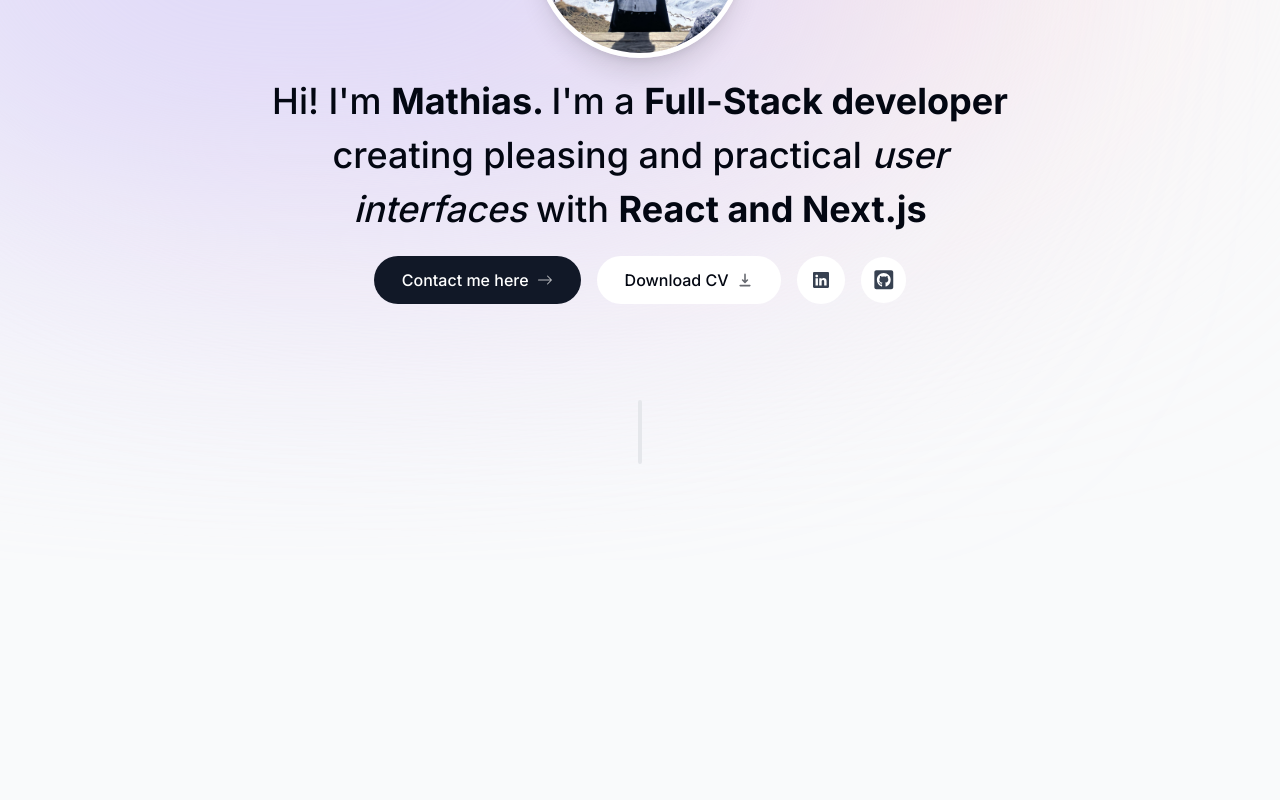
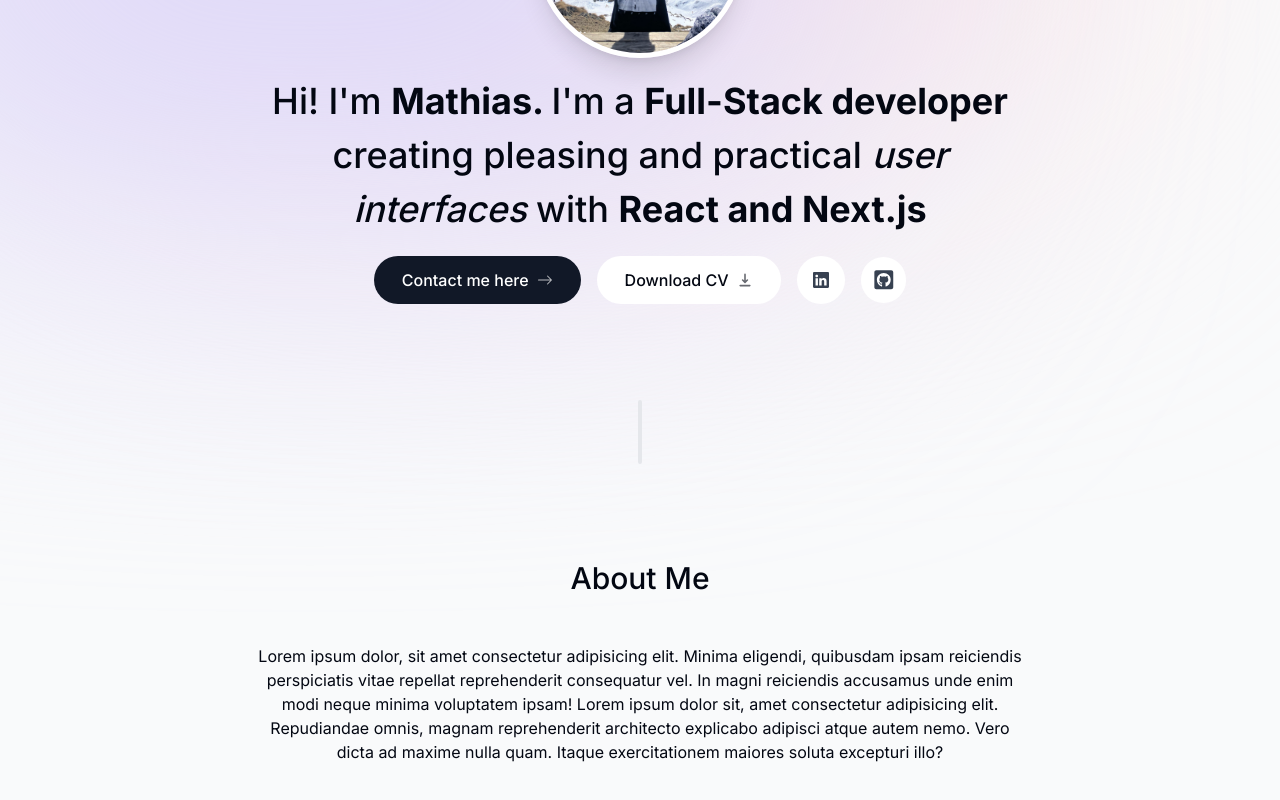
Before and after one commit to MScheltjens/portfolio, a Next.js app: page / in a window 1280 px wide. Shown: the part 294-1094 px from the top of the page. Before the commit the page ends 854 px from the top, so only its background shows below. Built offline with nearby package versions, Linux system fonts and the light colour scheme.

Commit message:
about added

```diff
--- a/app/page.tsx
+++ b/app/page.tsx
@@ -1,11 +1,11 @@
-import { Intro } from '@/components';
-import { SectionDivider } from '@/components';
+import { About, Intro, SectionDivider } from '@/components';
 
 export default function Home() {
   return (
     <main className="flex flex-col items-center px-4">
       <Intro />
       <SectionDivider />
+      <About />
     </main>
   );
 }
--- /dev/null
+++ b/components/about.tsx
@@ -0,0 +1,14 @@
+'use client';
+
+import { motion } from 'framer-motion';
+import { SectionHeading } from './section-heading';
+
+export const About = () => (
+  <motion.section className="mb-28 text-center max-w-[48rem]" initial={{ opacity: 0, y: 100 }} animate={{ opacity: 1, y: 0 }} transition={{ delay: 0.5 }}>
+    <SectionHeading>About me</SectionHeading>
+    <p className="mt-12">
+      Lorem ipsum dolor, sit amet consectetur adipisicing elit. Minima eligendi, quibusdam ipsam reiciendis perspiciatis vitae repellat reprehenderit consequatur vel. In magni reiciendis accusamus unde enim modi neque minima voluptatem ipsam! Lorem ipsum dolor sit, amet consectetur adipisicing elit. Repudiandae omnis, magnam reprehenderit architecto explicabo adipisci atque autem nemo. Vero dicta
+      ad maxime nulla quam. Itaque exercitationem maiores soluta excepturi illo?{' '}
+    </p>
+  </motion.section>
+);
--- a/components/index.ts
+++ b/components/index.ts
@@ -1,3 +1,4 @@
+export * from './about';
 export * from './header';
 export * from './intro';
 export * from './section-divider';
--- a/components/intro.tsx
+++ b/components/intro.tsx
@@ -38,7 +38,7 @@ export const Intro = () => {
         <span className="font-bold">Full-Stack developer</span> creating pleasing and practical <span className="italic">user interfaces</span> with <span className="font-bold">React and Next.js</span>
       </motion.h1>
 
-      <motion.div className="flex flex-col sm:flex-row justify-center items-center gap-4 px-4 mt-5 text-large font-medium" initial={{ opacity: 0, y: 100 }} animate={{ opacity: 1, y: 0 }} transition={{ delay: 0.2 }}>
+      <motion.div className="flex flex-col sm:flex-row justify-center items-center gap-4 px-4 mt-5 text-large font-medium" initial={{ opacity: 0, y: 100 }} animate={{ opacity: 1, y: 0 }} transition={{ delay: 0.25 }}>
         <Link
           href="#contact"
           className="group bg-gray-900 text-white px-7 py-3 flex items-center gap-2 rounded-full outline-none focus:scale-110 hover:scale-110 hover:bg-gray-950 active:scale-105 transition"
--- /dev/null
+++ b/components/section-heading.tsx
@@ -0,0 +1,5 @@
+import React, { PropsWithChildren } from 'react';
+
+export const SectionHeading = ({ children }: PropsWithChildren) => {
+  return <h2 className="text-3xl font-medium capitalize">{children}</h2>;
+};
```
